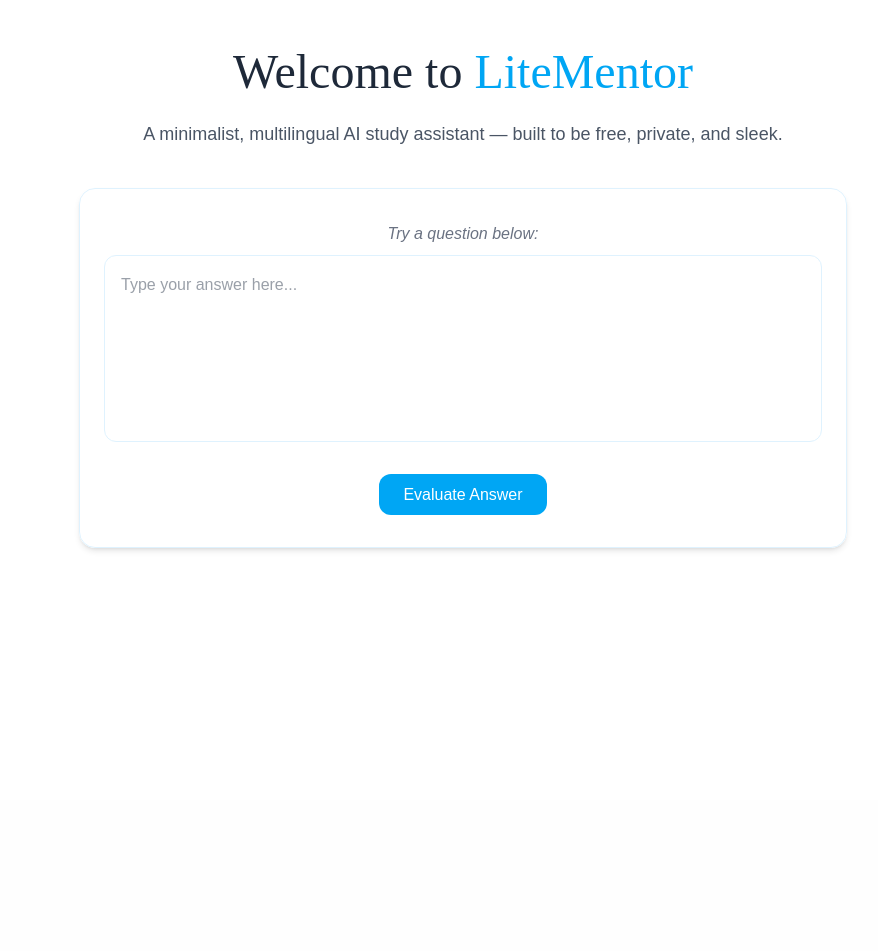
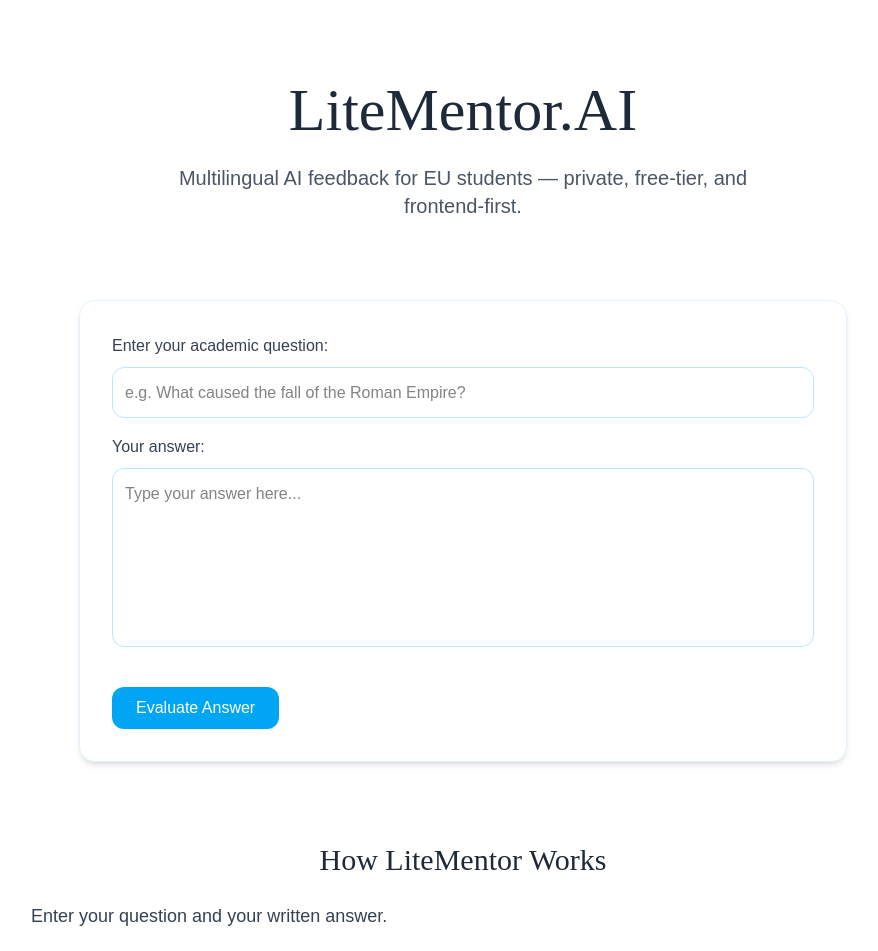
Before and after one commit to kashewknutt/litementorai, a Next.js app in the folder frontend/: page / in a window 1280 px wide. Shown: the top 951 px of the page, without its empty margins (177-1055 px from the left). Before the commit the page ends 800 px from the top, so only its background shows below. Built offline with nearby package versions, Linux system fonts and the light colour scheme; a web font is replaced by a local one.

Commit message:
Added modularity and improved UI

```diff
--- a/frontend/src/app/page.tsx
+++ b/frontend/src/app/page.tsx
@@ -1,32 +1,15 @@
+import Hero from '@/components/Hero'
+import QuestionForm from '@/components/QuestionForm'
+import HowToUse from '@/components/HowToUse'
+import BackgroundBlobs from '@/components/BackgroundBlobs'
+
 export default function Home() {
   return (
-    <main className="relative min-h-screen px-6 py-12 md:px-24 bg-white overflow-hidden">
-      {/* Background Blobs */}
-      <div className="absolute inset-0 -z-10">
-        <div className="absolute w-72 h-72 bg-sky-100 rounded-full top-[-50px] left-[-50px] blur-3xl opacity-30" />
-        <div className="absolute w-96 h-96 bg-violet-100 rounded-full bottom-[-100px] right-[-80px] blur-3xl opacity-25" />
-        <div className="absolute w-64 h-64 bg-emerald-100 rounded-full top-1/2 left-1/3 blur-2xl opacity-10" />
-      </div>
-
-      <section className="max-w-3xl mx-auto text-center">
-        <h1 className="text-4xl md:text-5xl font-ovo text-gray-800 mb-6">
-          Welcome to <span className="text-sky-500">LiteMentor</span>
-        </h1>
-        <p className="text-lg text-gray-600 font-outfit mb-10">
-          A minimalist, multilingual AI study assistant — built to be free, private, and sleek.
-        </p>
-        <div className="bg-white/70 backdrop-blur-md shadow-md border border-sky-100 rounded-2xl px-6 py-8">
-          <p className="text-gray-500 italic mb-2">Try a question below:</p>
-          <textarea
-            placeholder="Type your answer here..."
-            className="w-full p-4 text-gray-700 bg-white border border-sky-100 rounded-xl resize-none focus:outline-none focus:ring-2 focus:ring-sky-200"
-            rows={6}
-          ></textarea>
-          <button className="mt-6 px-6 py-2 bg-sky-500 hover:bg-sky-600 text-white rounded-xl font-medium transition-all">
-            Evaluate Answer
-          </button>
-        </div>
-      </section>
+    <main className="relative min-h-screen px-6 md:px-20 bg-white">
+      <BackgroundBlobs />
+      <Hero />
+      <QuestionForm />
+      <HowToUse />
     </main>
   )
 }
--- /dev/null
+++ b/frontend/src/components/BackgroundBlobs.tsx
@@ -0,0 +1,9 @@
+export default function BackgroundBlobs() {
+  return (
+    <div className="absolute inset-0 -z-10 overflow-hidden">
+      <div className="absolute w-96 h-96 bg-sky-100 rounded-full top-[-80px] left-[-80px] blur-[100px] opacity-30" />
+      <div className="absolute w-72 h-72 bg-violet-100 rounded-full bottom-[-60px] right-[-40px] blur-[80px] opacity-20" />
+      <div className="absolute w-64 h-64 bg-emerald-100 rounded-full top-[40%] left-[50%] blur-[90px] opacity-10" />
+    </div>
+  )
+}
--- a/frontend/src/components/Hero.tsx
+++ b/frontend/src/components/Hero.tsx
@@ -0,0 +1,14 @@
+'use client'
+
+export default function Hero() {
+  return (
+    <section className="text-center py-20 relative z-10">
+      <h1 className="text-5xl md:text-6xl font-ovo text-gray-800 mb-6">
+        LiteMentor.AI
+      </h1>
+      <p className="text-xl text-gray-600 font-outfit max-w-xl mx-auto">
+        Multilingual AI feedback for EU students — private, free-tier, and frontend-first.
+      </p>
+    </section>
+  )
+}
--- /dev/null
+++ b/frontend/src/components/HowToUse.tsx
@@ -0,0 +1,13 @@
+export default function HowToUse() {
+  return (
+    <section className="max-w-4xl mx-auto px-4 py-20 text-gray-700 relative z-10">
+      <h2 className="text-3xl font-ovo mb-6 text-center text-gray-800">How LiteMentor Works</h2>
+      <ul className="space-y-4 font-outfit text-lg leading-7">
+        <li>Enter your question and your written answer.</li>
+        <li>Our multilingual AI gives feedback instantly.</li>
+        <li>You get suggestions on how to improve, rewrite, or translate it.</li>
+        <li>No login. No backend cost. You can even use your own OpenAI key.</li>
+      </ul>
+    </section>
+  )
+}
--- /dev/null
+++ b/frontend/src/components/QuestionForm.tsx
@@ -0,0 +1,38 @@
+'use client'
+
+import { useState } from 'react'
+
+export default function QuestionForm() {
+  const [question, setQuestion] = useState('')
+  const [answer, setAnswer] = useState('')
+
+  return (
+    <section className="bg-white/60 border border-sky-100 shadow-md backdrop-blur-xl rounded-2xl p-8 max-w-3xl mx-auto z-10 relative">
+      <label className="block mb-4">
+        <span className="text-gray-700 font-medium">Enter your academic question:</span>
+        <input
+          type="text"
+          placeholder="e.g. What caused the fall of the Roman Empire?"
+          value={question}
+          onChange={(e) => setQuestion(e.target.value)}
+          className="mt-2 w-full p-3 border border-sky-200 rounded-xl focus:ring-2 focus:ring-sky-300"
+        />
+      </label>
+
+      <label className="block mb-4">
+        <span className="text-gray-700 font-medium">Your answer:</span>
+        <textarea
+          placeholder="Type your answer here..."
+          value={answer}
+          onChange={(e) => setAnswer(e.target.value)}
+          className="mt-2 w-full p-3 border border-sky-200 rounded-xl resize-none focus:ring-2 focus:ring-sky-300"
+          rows={6}
+        ></textarea>
+      </label>
+
+      <button className="mt-4 px-6 py-2 bg-sky-500 hover:bg-sky-600 text-white rounded-xl font-medium">
+        Evaluate Answer
+      </button>
+    </section>
+  )
+}
```
